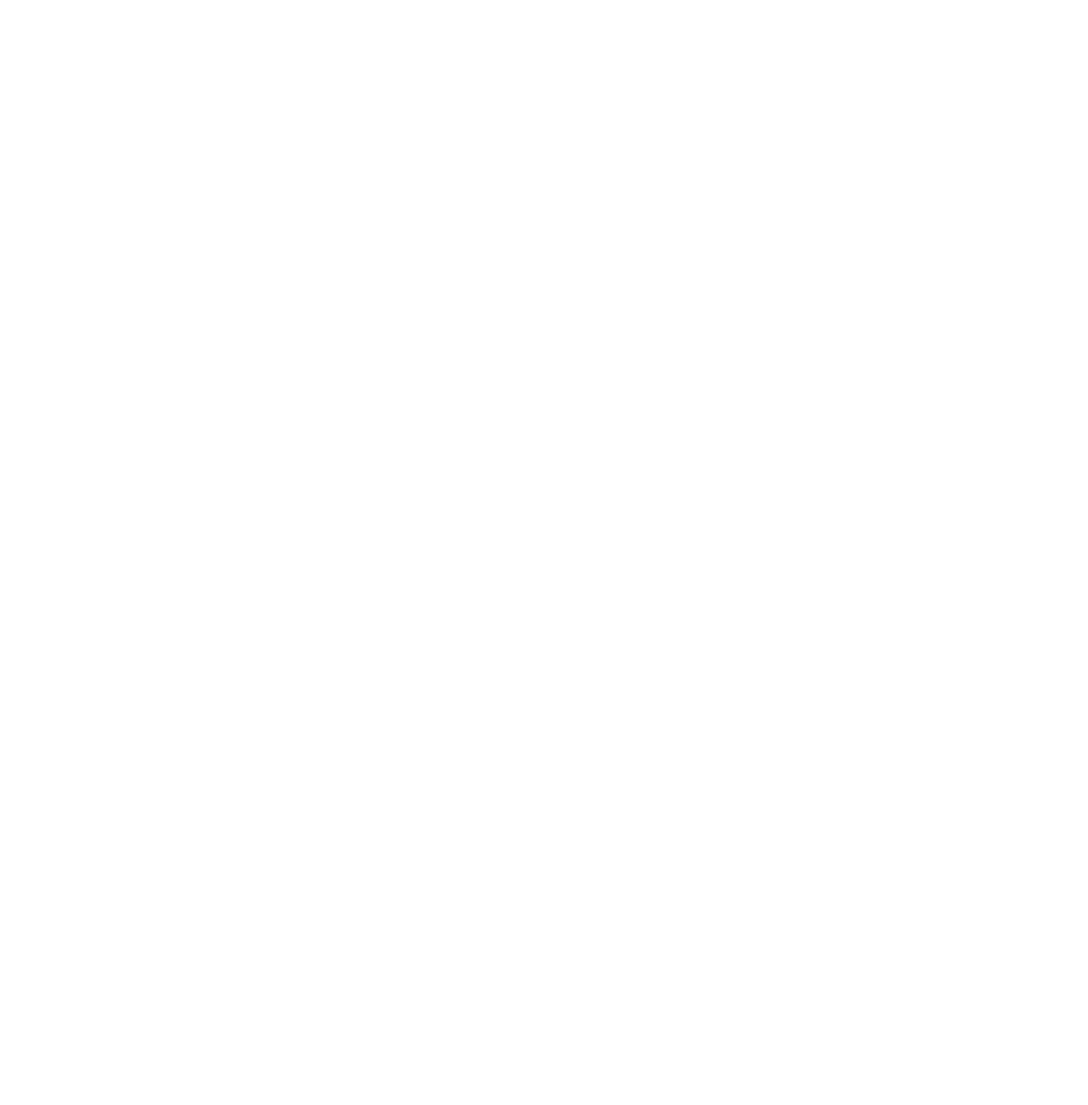
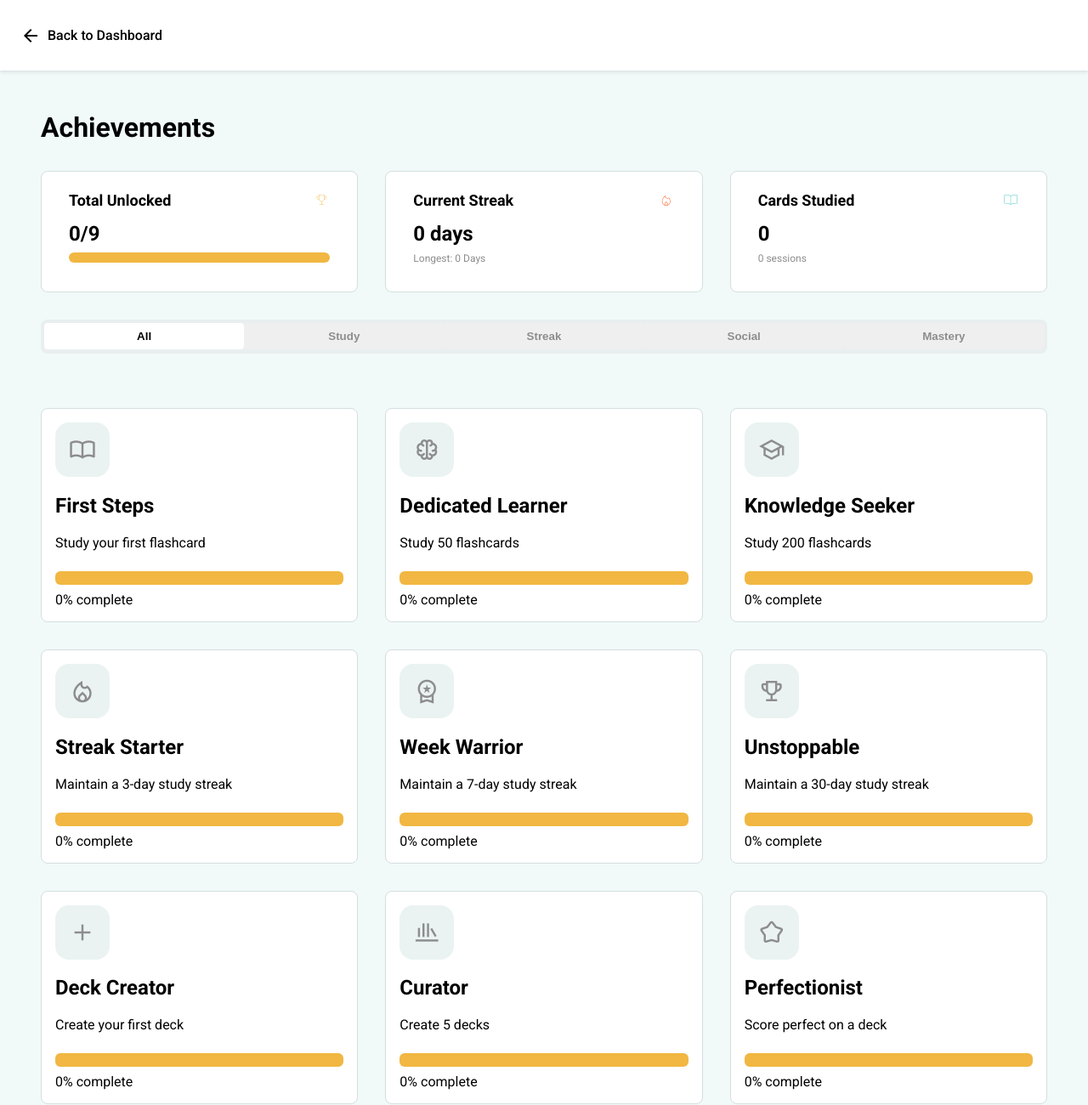
Before and after one commit to J-Janota/STP, a website: page Html/achievments.html in a window 1280 px wide. Shown: the top 1300 px of the page at 85% size. Before the commit the page ends 800 px from the top, so only its background shows below. Drawn offline with nearby package versions, Linux system fonts and the light colour scheme.

Commit message:
Added: Achievement page with basic filtering logic Fixed: Navbar responsivity not working

```diff
--- a/Html/achievments.html
+++ b/Html/achievments.html
@@ -0,0 +1,194 @@
+<!DOCTYPE html>
+<html lang="en">
+
+<head>
+    <meta charset="UTF-8">
+    <meta name="viewport" content="width=device-width, initial-scale=1.0">
+    <title>Login</title>
+    <link rel="stylesheet" href="../Styles/css/styles.css">
+    <link rel="stylesheet" href="../Styles/css/achievements.css">
+    <link href="https://fonts.googleapis.com/css2?family=Roboto:wght@400;500;700&display=swap" rel="stylesheet">
+    <link href="https://fonts.googleapis.com/css2?family=Material+Symbols+Outlined" rel="stylesheet" />
+</head>
+
+<body>
+    <nav>
+        <!-- Navigation content -->
+        <ul class="navbar-list">
+            <li class="navbar-list-item">
+                <a href="dashboard.html" class="navbar-link unselectable">
+                    <span class="material-symbols-outlined">
+                        arrow_back
+                    </span>
+                    <p class="label">Back to Dashboard</p>
+                </a>
+            </li>
+        </ul>
+    </nav>
+    <main>
+        <h1>Achievements</h1>
+        <section class="summaryCards">
+            <div class="summaryCard">
+                <span class="summaryCardInfo">
+                    <h2>Total Unlocked</h2>
+                    <span class="material-symbols-outlined">
+                        trophy
+                    </span>
+                </span>
+                <span class="summaryCardValue">0/9</span>
+                <span class="progressBar"></span>
+            </div>
+            <div class="summaryCard">
+                <span class="summaryCardInfo">
+                    <h2>Current Streak</h2>
+                    <span class="material-symbols-outlined">
+                        local_fire_department
+                    </span>
+                </span>
+                <span class="summaryCardValue">0 days</span>
+                <span class="additionalText">Longest: 0 Days</span>
+            </div>
+            <div class="summaryCard">
+                <span class="summaryCardInfo">
+                    <h2>Cards Studied</h2>
+                    <span class="material-symbols-outlined">
+                        import_contacts
+                    </span>
+                </span>
+                <span class="summaryCardValue">0</span>
+                <span class="additionalText">0 sessions</span>
+            </div>
+        </section>
+        <ul class="achievementFilter">
+            <li class="achievementFilterItem unselectable">
+                <button class=" filterButton active">All</button>
+            </li>
+            <li class="achievementFilterItem unselectable">
+                <button class="filterButton">Study</button>
+            </li>
+            <li class="achievementFilterItem unselectable">
+                <button class="filterButton">Streak</button>
+            </li>
+            <li class="achievementFilterItem unselectable">
+                <button class="filterButton">Social</button>
+            </li>
+            <li class="achievementFilterItem unselectable">
+                <button class="filterButton">Mastery</button>
+            </li>
+        </ul>
+        <section class="achievementCards">
+            <div class="achievementCard studyCard">
+                <span class="material-symbols-outlined achievementIcon">
+                    import_contacts
+                </span>
+                <span class="summaryCardInfo">
+                    <h2>First Steps</h2>
+                    <p>Study your first flashcard</p>
+                </span>
+                <span class="progressBar"></span>
+                <span class="percentageProgress">0% complete</span>
+            </div>
+
+            <div class="achievementCard studyCard">
+                <span class="material-symbols-outlined achievementIcon">
+                    neurology
+                </span>
+                <span class="summaryCardInfo">
+                    <h2>Dedicated Learner</h2>
+                    <p>Study 50 flashcards</p>
+                </span>
+                <span class="progressBar"></span>
+                <span class="percentageProgress">0% complete</span>
+            </div>
+
+            <div class="achievementCard studyCard">
+                <span class="material-symbols-outlined achievementIcon">
+                    school
+                </span>
+                <span class="summaryCardInfo">
+                    <h2>Knowledge Seeker</h2>
+                    <p>Study 200 flashcards</p>
+                </span>
+                <span class="progressBar"></span>
+                <span class="percentageProgress">0% complete</span>
+            </div>
+
+            <div class="achievementCard streakCard">
+                <span class="material-symbols-outlined achievementIcon">
+                    local_fire_department
+                </span>
+                <span class="summaryCardInfo">
+                    <h2>Streak Starter</h2>
+                    <p>Maintain a 3-day study streak</p>
+                </span>
+                <span class="progressBar"></span>
+                <span class="percentageProgress">0% complete</span>
+            </div>
+
+            <div class="achievementCard streakCard">
+                <span class="material-symbols-outlined achievementIcon">
+                    workspace_premium
+                </span>
+                <span class="summaryCardInfo">
+                    <h2>Week Warrior</h2>
+                    <p>Maintain a 7-day study streak</p>
+                </span>
+                <span class="progressBar"></span>
+                <span class="percentageProgress">0% complete</span>
+            </div>
+
+            <div class="achievementCard streakCard">
+                <span class="material-symbols-outlined achievementIcon">
+                    trophy
+                </span>
+                <span class="summaryCardInfo">
+                    <h2>Unstoppable</h2>
+                    <p>Maintain a 30-day study streak</p>
+                </span>
+                <span class="progressBar"></span>
+                <span class="percentageProgress">0% complete</span>
+            </div>
+
+            <div class="achievementCard socialCard">
+                <span class="material-symbols-outlined achievementIcon">
+                    add
+                </span>
+                <span class="summaryCardInfo">
+                    <h2>Deck Creator</h2>
+                    <p>Create your first deck</p>
+                </span>
+                <span class="progressBar"></span>
+                <span class="percentageProgress">0% complete</span>
+            </div>
+
+            <div class="achievementCard socialCard">
+                <span class="material-symbols-outlined achievementIcon">
+                    newsstand
+                </span>
+                <span class="summaryCardInfo">
+                    <h2>Curator</h2>
+                    <p>Create 5 decks</p>
+                </span>
+                <span class="progressBar"></span>
+                <span class="percentageProgress">0% complete</span>
+            </div>
+
+            <div class="achievementCard masteryCard">
+                <span class="material-symbols-outlined achievementIcon">
+                    kid_star
+                </span>
+                <span class="summaryCardInfo">
+                    <h2>Perfectionist</h2>
+                    <p>Score perfect on a deck</p>
+                </span>
+                <span class="progressBar"></span>
+                <span class="percentageProgress">0% complete</span>
+            </div>
+
+            </div>
+        </section>
+    </main>
+    <script src="../Scripts/index.js"></script>
+</body>
+
+</html>
--- a/Scripts/index.js
+++ b/Scripts/index.js
@@ -9,22 +9,61 @@ function removeHiddenClass(el) {
 }
 
 function checkScreenSize() {
-  const targetWidth = 768;
-
-  if (window.innerWidth < targetWidth) {
-    // hide labels only
-    labels.forEach(l => addHiddenClass(l));
-
-    // show icons only
-    hideUnder768.forEach(i => removeHiddenClass(i));
+  if (window.matchMedia('(max-width: 768px)').matches) {
+    // under 768px
+    labels.forEach(label => label.classList.add('hidden'));
+    console.log("hiding labels");
   } else {
-    // show labels
-    labels.forEach(l => removeHiddenClass(l));
-
-    // hide icons
-    hideUnder768.forEach(i => addHiddenClass(i));
+    // 768px and above
+    labels.forEach(label => label.classList.remove('hidden'));
+    console.log("showing labels");
   }
 }
 
+
+document.addEventListener('DOMContentLoaded', checkScreenSize);
+window.addEventListener('resize', checkScreenSize);
+
+
+function filterCards(category) {
+  allCards.forEach(addHiddenClass);
+
+  if (category === 'all') {
+    allCards.forEach(removeHiddenClass);
+    return;
+  }
+
+  const categoryMap = {
+    study: 'studyCard',
+    streak: 'streakCard',
+    social: 'socialCard',
+    mastery: 'masteryCard'
+  };
+
+  const cardClass = categoryMap[category];
+  if (!cardClass) return;
+
+  allCards.forEach(card => {
+    if (card.classList.contains(cardClass)) {
+      removeHiddenClass(card);
+    }
+  });
+}
+
+document.addEventListener('DOMContentLoaded', () => {
+  const container = document.querySelector('.achievementFilter');
+
+  container.addEventListener('click', (e) => {
+    const btn = e.target.closest('.filterButton');
+    if (!btn) return;
+
+    container.querySelectorAll('.filterButton').forEach(b => b.classList.remove('active'));
+    btn.classList.add('active');
+
+    const category = btn.textContent.trim().toLowerCase();
+    filterCards(category);
+  });
+});
+
 window.addEventListener('load', checkScreenSize);
 window.addEventListener('resize', checkScreenSize);
--- /dev/null
+++ b/Styles/scss/achievements.scss
@@ -0,0 +1,209 @@
+:root {
+    --primary-color: #28bdbd;
+    --secondary-color: #f1b742;
+    --background-color: #f1f9f9;
+    --text-color-dark: #000000;
+    --text-color-light: #8d8d8d;
+    --text-color-white: #ffffff;
+    --font-family: "Roboto", sans-serif;
+}
+body {
+    overflow-x: hidden;
+}
+nav {
+    padding: 0 1rem;
+    ul {
+        padding: 0;
+    }
+}
+main {
+    padding: 2rem 3rem;
+    h1 {
+        margin: 1rem 0 0 0;
+    }
+    .summaryCards {
+        display: flex;
+        gap: 2rem;
+        margin-top: 2rem;
+        flex-wrap: wrap;
+        align-items: stretch;
+        justify-content: center;
+        width: 100%;
+        .summaryCard {
+            flex: 1 1 calc(25% - 2rem);
+            flex: 1;
+            background-color: white;
+            padding: 0.5rem 2rem 2rem 2rem;
+            border-radius: 0.5rem;
+            border: 1px solid #d4dfdf;
+            text-align: center;
+            min-width: 15rem;
+            flex-wrap: nowrap;
+            display: flex;
+            flex-direction: column;
+            align-items: flex-start;
+            justify-content: flex-start;
+            box-sizing: border-box;
+            text-decoration: none;
+            color: var(--text-color-dark);
+
+            &:hover {
+                box-shadow: 0 4px 10px rgba(0, 0, 0, 0.2);
+                transition: 0.3s;
+                cursor: pointer;
+            }
+
+            .summaryCardInfo {
+                width: 100%;
+                display: flex;
+                flex-direction: row;
+                align-items: center;
+                justify-content: space-between;
+                font-size: 0.75rem;
+                font-weight: 300;
+
+                .material-symbols-outlined {
+                    font-size: 1.25rem;
+                    color: var(--text-color-light);
+                    font-weight: 100;
+                }
+            }
+
+            &:nth-child(1) {
+                .material-symbols-outlined {
+                    color: var(--secondary-color);
+                }
+            }
+
+            &:nth-child(2) {
+                .material-symbols-outlined {
+                    color: orangered;
+                }
+            }
+
+            &:nth-child(3) {
+                .material-symbols-outlined {
+                    color: var(--primary-color);
+                }
+            }
+
+            .summaryCardValue {
+                font-size: 1.5rem;
+                font-weight: 600;
+                color: var(--text-color-dark);
+            }
+
+            .progressBar {
+                margin-top: 0.5rem;
+                width: 100%;
+                height: 0.75rem;
+                background-color: var(--secondary-color);
+                border-radius: 0.375rem;
+            }
+
+            .additionalText {
+                margin-top: 0.5rem;
+                font-size: 0.75rem;
+                font-weight: 300;
+                color: var(--text-color-light);
+            }
+        }
+    }
+    .achievementFilter {
+        margin-top: 2rem;
+        display: flex;
+        align-items: center;
+        list-style: none;
+        background-color: #e9eeef;
+        min-height: 2rem;
+        padding: 0.25rem;
+        border-radius: 0.5rem;
+        li {
+            width: 20%;
+            button {
+                border: none;
+                width: 100%;
+                border-radius: 0.25rem;
+                padding: 0.5rem 1rem;
+                color: var(--text-color-light);
+                font-weight: 700;
+            }
+
+            button.active {
+                background-color: white;
+                color: var(--text-color-dark);
+            }
+        }
+    }
+
+    .achievementCards {
+        display: grid;
+        grid-template-columns: repeat(3, 1fr);
+        gap: 2rem;
+        margin-top: 4rem;
+        width: 100%;
+        .achievementCard {
+            background-color: white;
+            padding: 1rem;
+            border-radius: 0.5rem;
+            border: 1px solid #d4dfdf;
+            text-align: center;
+            flex-wrap: nowrap;
+            display: flex;
+            flex-direction: column;
+            align-items: flex-start;
+            justify-content: flex-start;
+            box-sizing: border-box;
+            text-decoration: none;
+            color: var(--text-color-dark);
+            text-align: left;
+
+            &:hover {
+                box-shadow: 0 4px 10px rgba(0, 0, 0, 0.2);
+                transition: 0.3s;
+                cursor: pointer;
+            }
+
+            .achievementIcon {
+                font-size: 2rem;
+                padding: 1rem;
+                border-radius: 1rem;
+                aspect-ratio: 1;
+                background-color: #eaf3f2;
+                color: var(--text-color-light);
+            }
+
+            .achievementCardInfo {
+                width: 100%;
+                display: flex;
+                flex-direction: row;
+                align-items: center;
+                justify-content: space-between;
+                font-size: 0.75rem;
+                font-weight: 300;
+
+            }
+
+            .achievementCardValue {
+                font-size: 1.5rem;
+                font-weight: 600;
+                color: var(--text-color-dark);
+            }
+
+            .progressBar {
+                margin: 0.5rem 0;
+                width: 100%;
+                height: 1rem;
+                background-color: var(--secondary-color);
+                border-radius: 0.375rem;
+            }
+
+        }
+    }
+}
+
+@media (max-width: 768px) {
+    .achievementCards {
+        grid-template-columns: repeat(1, 1fr) !important;
+    }
+}
```
Also changed, not shown: Html/dashboard.html (+6 -6 lines), Html/index.html (+2 -2 lines), Html/profile.html (+1 -1 lines), Styles/scss/styles.scss (+16 -10 lines), Styles/css/achievements.css (added), Styles/css/styles.css.
